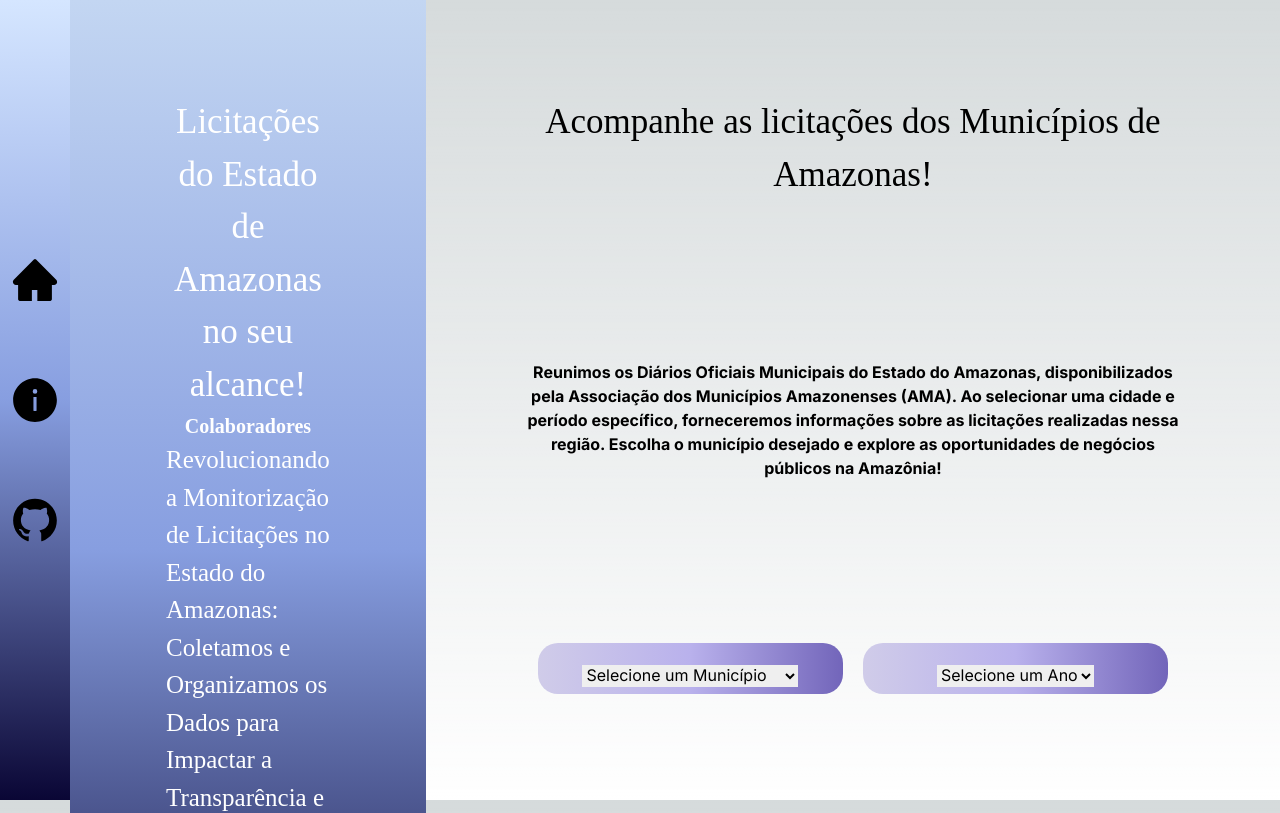
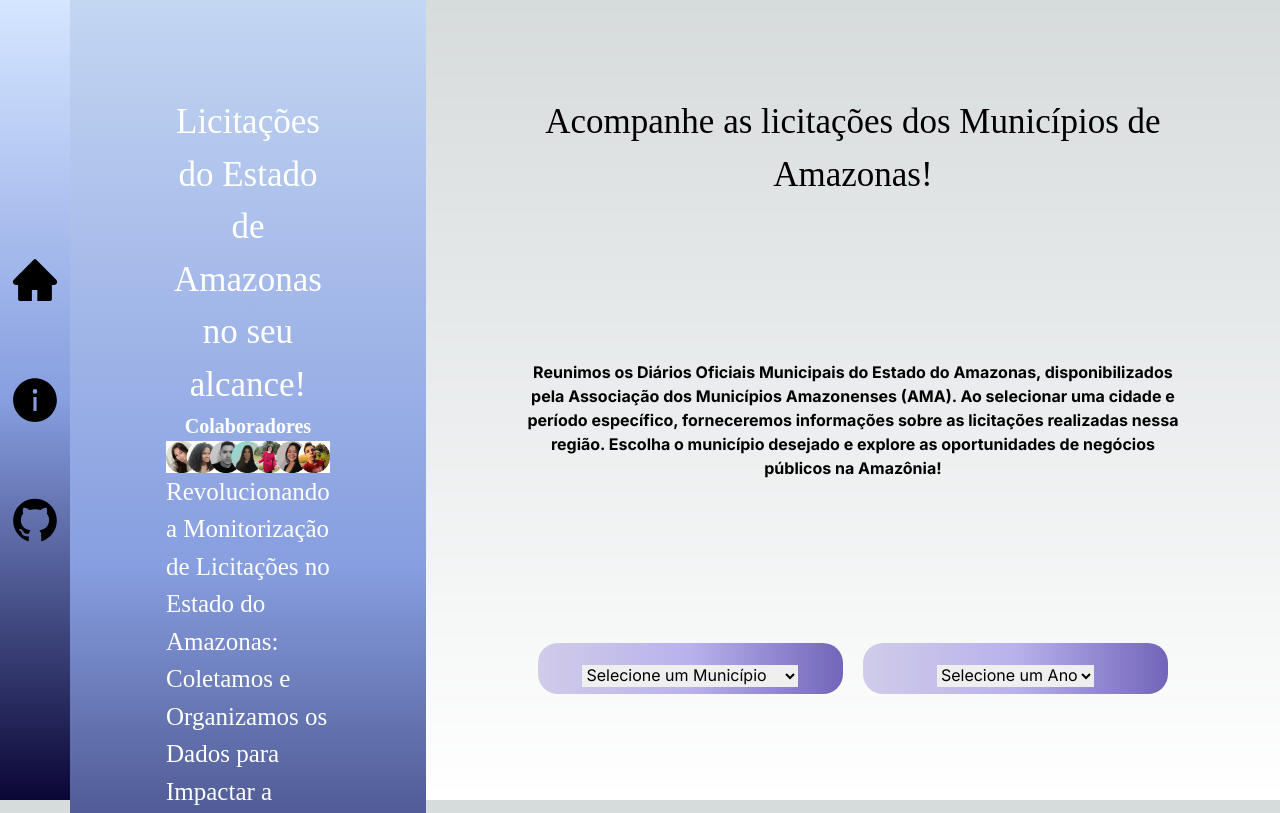
Before and after one commit to unb-mds/2023-2-Squad02-Desmatazonia, a Next.js app in the folder licitam/: page / in a window 1280 px wide. Shown: the top 813 px of the page. Built offline with nearby package versions, Linux system fonts and the light colour scheme.

Commit message:
adicionando imagens

```diff
--- a/licitam/src/components/_cob.tsx
+++ b/licitam/src/components/_cob.tsx
@@ -6,6 +6,7 @@ const Cob = () => {
       <div className={Cob}>
         <h1 className="text-center">Licitações do Estado de Amazonas no seu alcance!</h1>
         <p className="text-center">Colaboradores</p>
+        <img src="/images/colaboradores.jpg" />
         <p1 className="text-center">
           Revolucionando a Monitorização de Licitações no Estado do Amazonas:
           Coletamos e Organizamos os Dados para Impactar a Transparência e Eficiência dos Processos de Compras Públicas Municipais.
```
Also changed, not shown: licitam/public/images/colaboradores.jpg (added).
